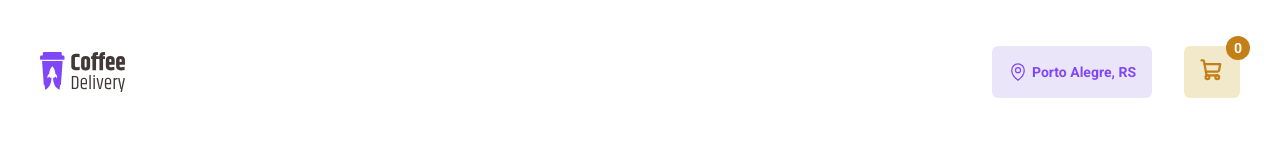
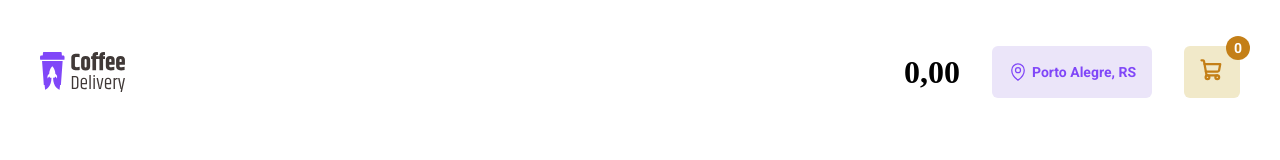
Before and after one commit to thiagomartns/coffee-delivery-ts, a React (Vite) app: page / in a window 1280 px wide. Shown: the top 160 px of the page. Built offline with nearby package versions, Linux system fonts and the light colour scheme; the HTML template or start-up script is replaced by a standard one.

Commit message:
Feat: Create logic for totalValue

```diff
--- a/src/components/Header/index.tsx
+++ b/src/components/Header/index.tsx
@@ -5,12 +5,17 @@ import { CoffeeCartContext } from "../../contexts/CoffeeCartContext";
 import { useContext } from "react";
 
 export const Header = () => {
-  const { total } = useContext(CoffeeCartContext);
+  const { total, totalValue } = useContext(CoffeeCartContext);
 
   return (
     <HeaderContainer>
       <img src={Logo} alt="" />
       <div className="buttons">
+        <h1>
+          {totalValue.toLocaleString("pt-br", {
+            minimumFractionDigits: 2,
+          })}
+        </h1>
         <div className="button-city">
           <MapPin size={20} className="icon" />
           <p>Porto Alegre, RS</p>
--- a/src/contexts/CoffeeCartContext.tsx
+++ b/src/contexts/CoffeeCartContext.tsx
@@ -2,7 +2,9 @@ import { createContext, useState } from "react";
 
 interface CoffeeCartContextType {
   updateTotal: (amount: number) => void;
+  updateTotalValue: (amount: number) => void;
   total: number;
+  totalValue: number;
 }
 
 interface Props {
@@ -11,17 +13,25 @@ interface Props {
 
 export const CoffeeCartContext = createContext<CoffeeCartContextType>({
   updateTotal: () => {},
+  updateTotalValue: () => {},
   total: 0,
+  totalValue: 0,
 });
 
 export const CoffeeCartContextProvider: React.FC<Props> = ({ children }) => {
   const [total, setTotal] = useState<number>(0);
 
+  const [totalValue, setTotalValue] = useState<number>(0);
+
   const updateTotal = (amount: number) => {
     setTotal(total + amount);
   };
 
-  const contextValue = { updateTotal, total };
+  const updateTotalValue = (amountValue: number) => {
+    setTotalValue(totalValue + amountValue);
+  };
+
+  const contextValue = { updateTotal, total, updateTotalValue, totalValue };
 
   return (
     <CoffeeCartContext.Provider value={contextValue}>
--- a/src/pages/Home/components/CoffeeList/components/CoffeeItem/index.tsx
+++ b/src/pages/Home/components/CoffeeList/components/CoffeeItem/index.tsx
@@ -19,16 +19,18 @@ interface CoffeeItemProps {
 export const CoffeeItem = ({ data }: CoffeeItemProps) => {
   const [count, setCount] = useState<number>(0);
 
-  const { updateTotal } = useContext(CoffeeCartContext);
+  const { updateTotal, updateTotalValue } = useContext(CoffeeCartContext);
 
   const handleSum = () => {
     setCount(count + 1);
     updateTotal(1);
+    updateTotalValue(data.price);
   };
 
   const handleMinus = () => {
     setCount(count - 1);
     updateTotal(-1);
+    updateTotalValue(-data.price);
   };
 
   return (
```
